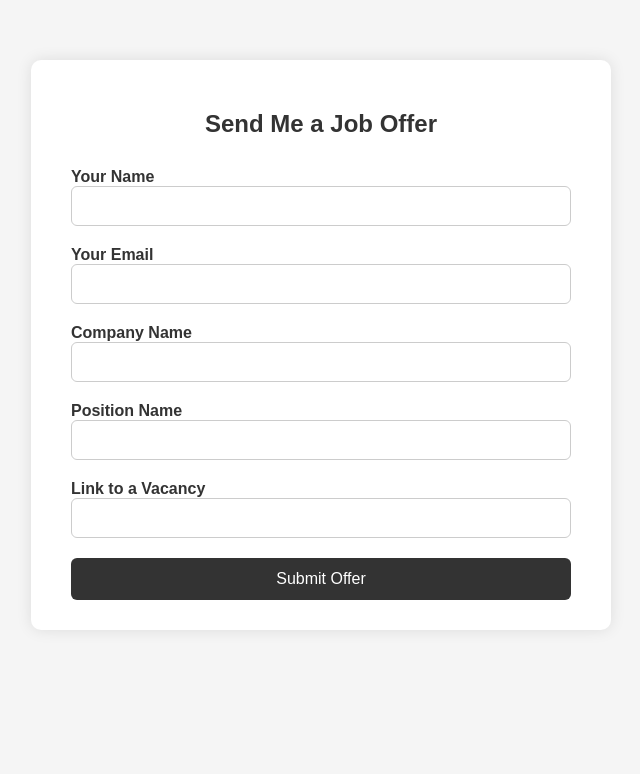
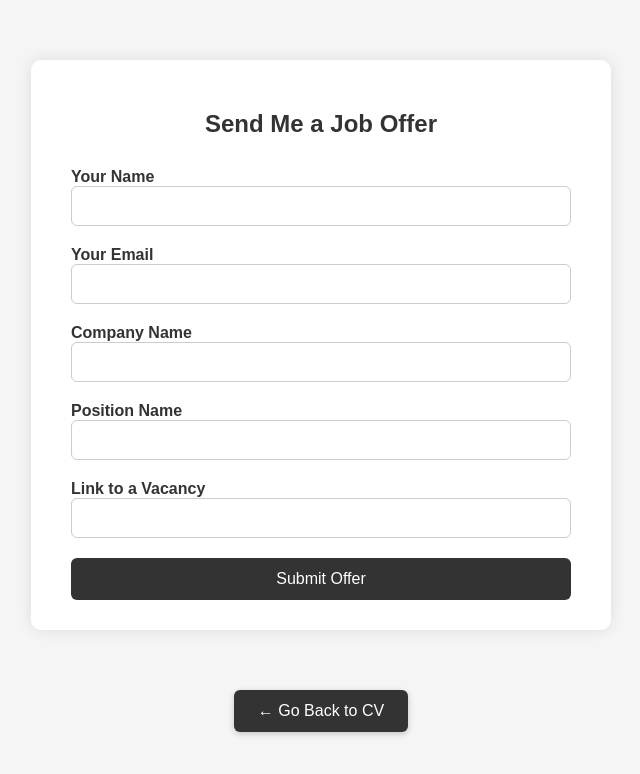
Before and after one commit to kelerbit/kelerbit_website, a website: page public/offer.html in a window 1280 px wide. Shown: the whole page, without its empty margins (319-959 px from the left). Drawn offline with Linux system fonts and the light colour scheme.

Commit message:
Go Back button

```diff
--- a/index.js
+++ b/index.js
@@ -10,7 +10,6 @@ const MONGO_URI = process.env.MONGO_URI;
 
 mongoose.connect(MONGO_URI, {
   useNewUrlParser: true,
-  useUnifiedTopology: true
 })
 .then(() => console.log('MongoDB connected'))
 .catch(err => console.error('MongoDB connection error:', err));
--- a/public/offer.html
+++ b/public/offer.html
@@ -122,6 +122,22 @@
     </div>
   </div>
 
+
+  <div style="text-align: center; margin-top: 30px;">
+  <a href="index.html" style="
+    display: inline-block;
+    padding: 12px 24px;
+    background-color: #333;
+    color: white;
+    text-decoration: none;
+    border-radius: 6px;
+    font-size: 16px;
+    box-shadow: 0 2px 6px rgba(0,0,0,0.2);
+  ">
+    ← Go Back to CV
+  </a>
+</div>
+
   <script>
     const form = document.getElementById('offerForm');
     const modal = document.getElementById('successModal');
```
